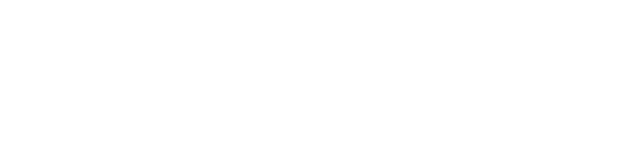
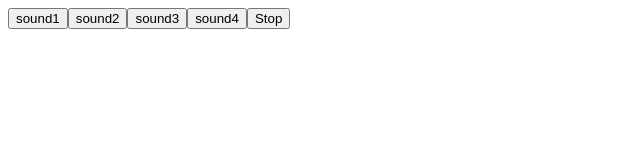
Before and after one commit to acciojob/Soundbar-abhinav0700, a website: page main.html in a window 1280 px wide. Shown: the whole page, without its empty margins (0-640 px from the left). Drawn offline with Linux system fonts and the light colour scheme.

Commit message:
created a submission

```diff
--- a/main.html
+++ b/main.html
@@ -8,6 +8,7 @@
 
 <body>
 	<!-- the entire body must be written by student -->
+	<section id="buttons"></section>
     <script type="text/javascript" src="./script.js">
 </script>
 
--- a/script.js
+++ b/script.js
@@ -1 +1,38 @@
 //your JS code here. If required.
+// List of sound names (without extension)
+const sounds = ["sound1", "sound2", "sound3", "sound4"];
+
+// Get the buttons container
+const buttonsContainer = document.getElementById("buttons");
+
+// Create a button for each sound
+sounds.forEach(sound => {
+  const btn = document.createElement("button");
+  btn.classList.add("btn");
+  btn.innerText = sound;
+
+  const audio = new Audio(`sounds/${sound}.mp3`);
+
+  btn.addEventListener("click", () => {
+    stopAllSounds();
+    audio.play();
+  });
+
+  buttonsContainer.appendChild(btn);
+});
+
+// Create the stop button
+const stopBtn = document.createElement("button");
+stopBtn.classList.add("stop");
+stopBtn.innerText = "Stop";
+
+stopBtn.addEventListener("click", stopAllSounds);
+buttonsContainer.appendChild(stopBtn);
+
+// Function to stop all sounds
+function stopAllSounds() {
+  document.querySelectorAll("audio").forEach(a => {
+    a.pause();
+    a.currentTime = 0;
+  });
+}
```
